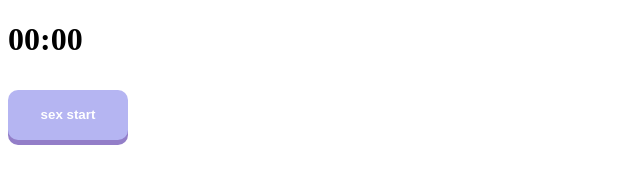
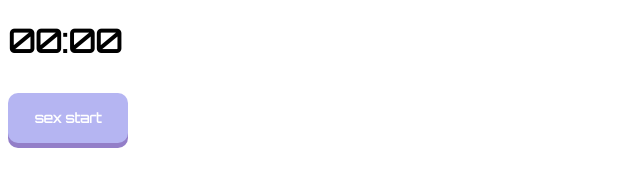
Before and after one commit to dongdongey/just-timer, a plain HTML site: page index.html in a window 1280 px wide. Shown: the whole page, without its empty margins (0-640 px from the left). Drawn offline with Linux system fonts and the light colour scheme.

Commit message:
adding font

```diff
--- a/index.html
+++ b/index.html
@@ -6,7 +6,7 @@
     <link rel="stylesheet" href="style.css">
 </head>
 <body>
-    <h1 id="ttim">00:00</h1>
+    <h1 id="ttim" class="timm">00:00</h1>
     <div>
         <button id="btn1" class='whitebtn'>sex start</button>
     </div>
--- a/style.css
+++ b/style.css
@@ -1,3 +1,8 @@
+@import url('https://fonts.googleapis.com/css2?family=Orbitron&display=swap');
+
+.timm{
+    font-family: 'Orbitron', sans-serif;
+}
 #btn1{
     border:none;
     display: block;
@@ -6,6 +11,7 @@
     width: 120px;
     padding: 0;
     margin: 10px 20px 10px 0;
+    font-family: 'Orbitron', sans-serif;
     font-weight: 600;
     text-align: center;
     line-height: 50px;
```
